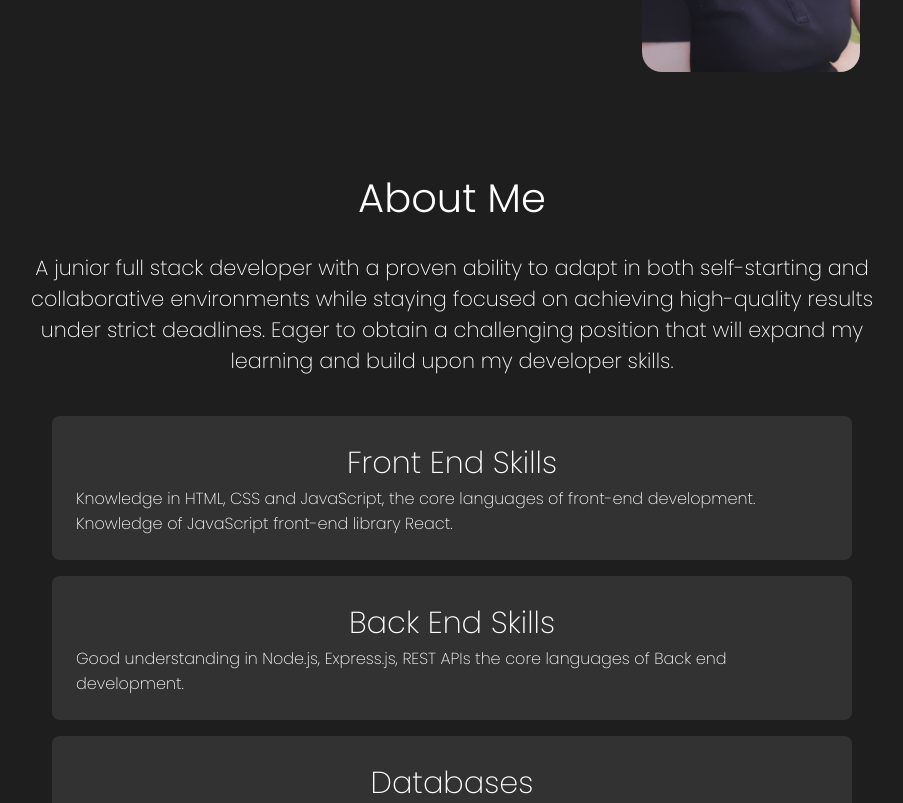
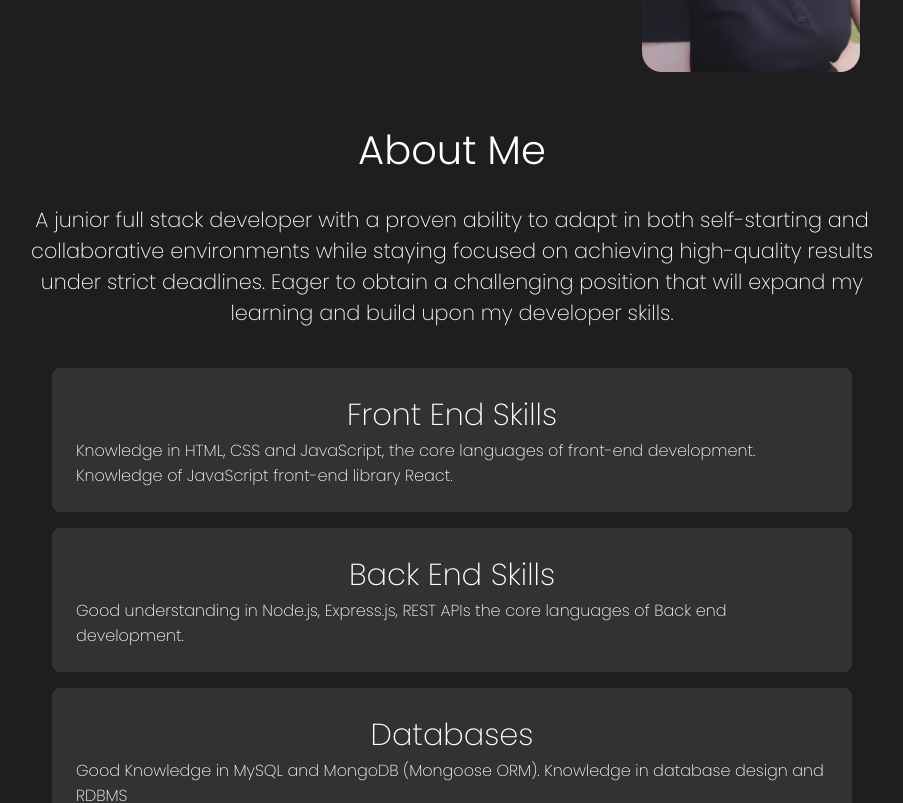
Before and after one commit to Shiby-Mathew/Portfolio-Shiby, a React (Create React App) app: page / in a window 1280 px wide. Shown: the part 520-1323 px from the top of the page, without its empty margins (188-1091 px from the left). Built offline with nearby package versions, Linux system fonts and the light colour scheme; a web font is replaced by a local one.

Commit message:
added margin

```diff
--- a/src/components/Intro/intro.css
+++ b/src/components/Intro/intro.css
@@ -1,19 +1,19 @@
 #intro {
-  height: calc(100vh- 4rem);
+  height: calc(90vh- 4rem);
   width: 80vw;
   max-width: 75rem;
-  /* margin: 0 auto; */
+  margin: 0 auto;
   overflow: hidden;
   position: relative;
-  margin-top: 0;
+  /* margin-top: 0;
   margin-bottom: 2rem;
   margin-left: auto;
-  margin-right: auto;
+  margin-right: auto; */
 }
 
 .bg {
   margin-top: 6rem;
-  margin-bottom: 5rem;
+
   width: 14vw;
   height: 39vh;
   border-radius: 20px;
--- a/src/components/Skills/skills.css
+++ b/src/components/Skills/skills.css
@@ -3,11 +3,11 @@
   width: 100vw;
   max-width: 65rem;
 
-  /* margin: 0 auto; */
-  margin-top: 3rem;
+  margin: 0 auto;
+  /* margin-top: 3rem;
   margin-bottom: 0;
   margin-left: auto;
-  margin-right: auto;
+  margin-right: auto; */
 
   display: flex;
   flex-direction: column;
```
